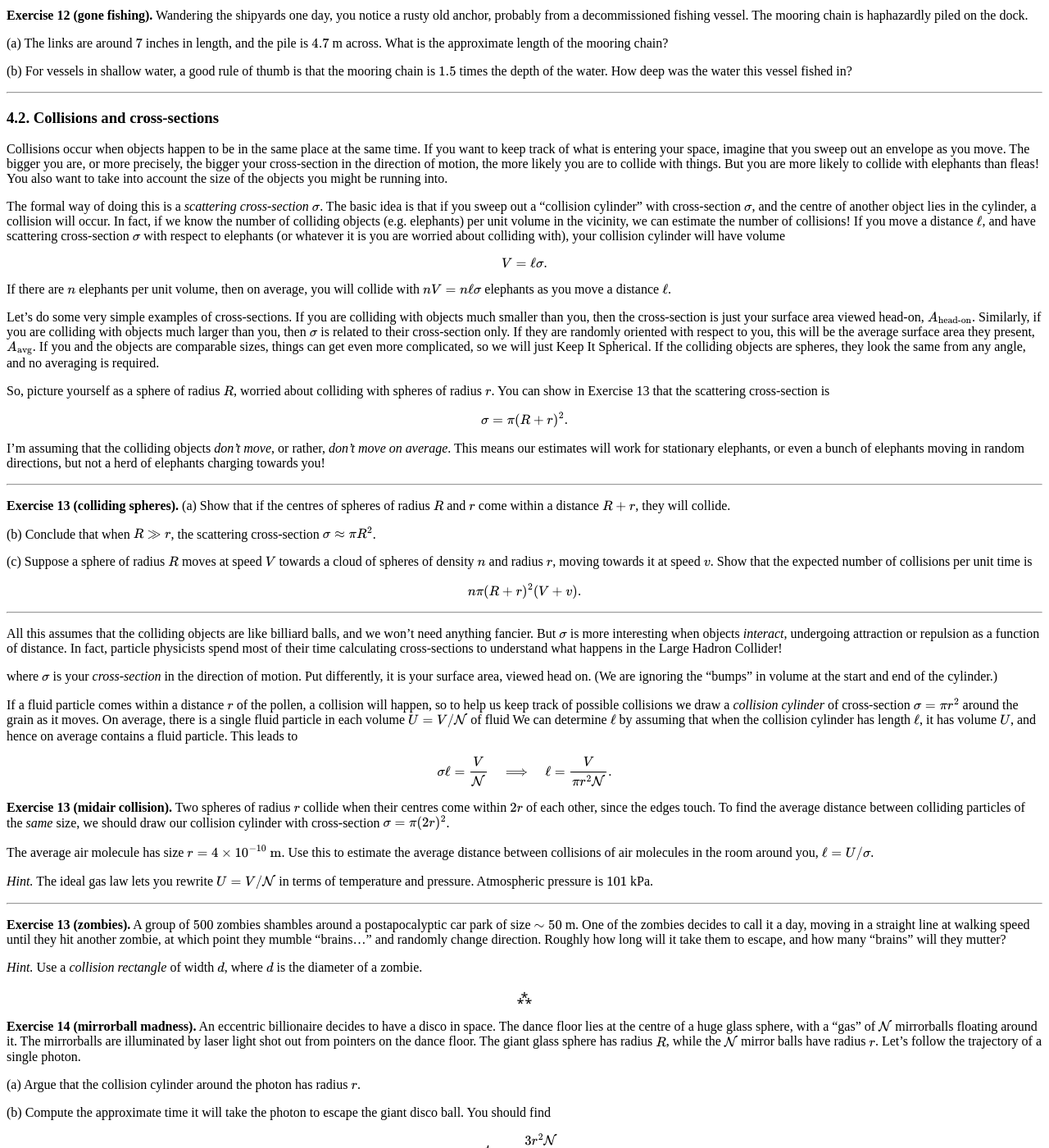
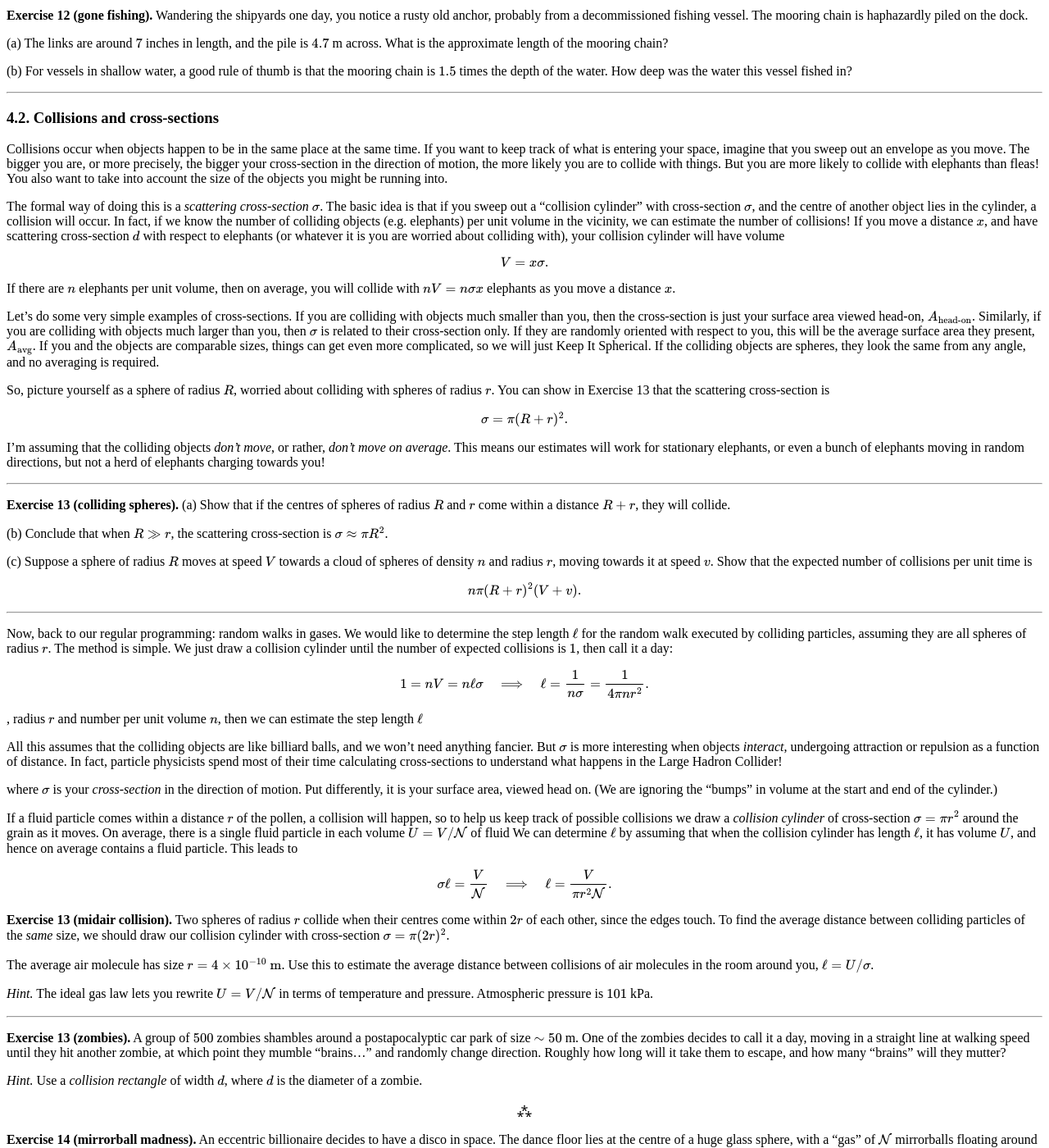
Before and after one commit to hapax/hapax.github.io, a Jekyll site: the page built from assets/simple-physics.md, in a window 1280 px wide and 1400 px high, scrolled down 10362 px. Shown: the whole window at 82% size. Built offline with Jekyll 4.4.1, drawn with Linux system fonts in a browser that asks for light colours; our own code applies the rules of GitHub Pages for plain Markdown files; formulas are drawn with MathJax 3; a script that is not in the unit is left out.

Commit message:
Update simple-physics.md

```diff
--- a/assets/simple-physics.md
+++ b/assets/simple-physics.md
@@ -1176,7 +1176,7 @@
   spheres of radius $R$ and $r$ come within a distance $R+r$, they
   will collide.
 
-(b) Conclude that when $R\gg r$, the scattering cross-section $\sigma
+(b) Conclude that when $R\gg r$, the scattering cross-section is $\sigma
 \approx \pi R^2$.
 
 (c) Suppose a sphere of radius $R$ moves at speed $V$ towards a cloud
@@ -1189,6 +1189,22 @@
 $$
 
 ---
+
+Now, back to our regular programming: random walks in gases.
+We would like to determine the step length $\ell$ for the random walk
+executed by colliding particles, assuming they are all spheres of
+radius $r$.
+The method is simple.
+We just draw a collision cylinder until the number of expected
+collisions is $1$, then call it a day:
+
+$$
+1 = n V = n \ell \sigma \quad \Longrightarrow \quad \ell =
+\frac{1}{n\sigma} = \frac{1}{4\pi n r^2}.
+$$
+
+, radius $r$ and number per
+unit volume $n$, then we can estimate the step length $\ell$
 
 All this assumes that the colliding objects are like billiard balls,
 and we won't need anything fancier.
```
Also changed, not shown: other parts of assets/simple-physics.md (+5 -5 lines).
